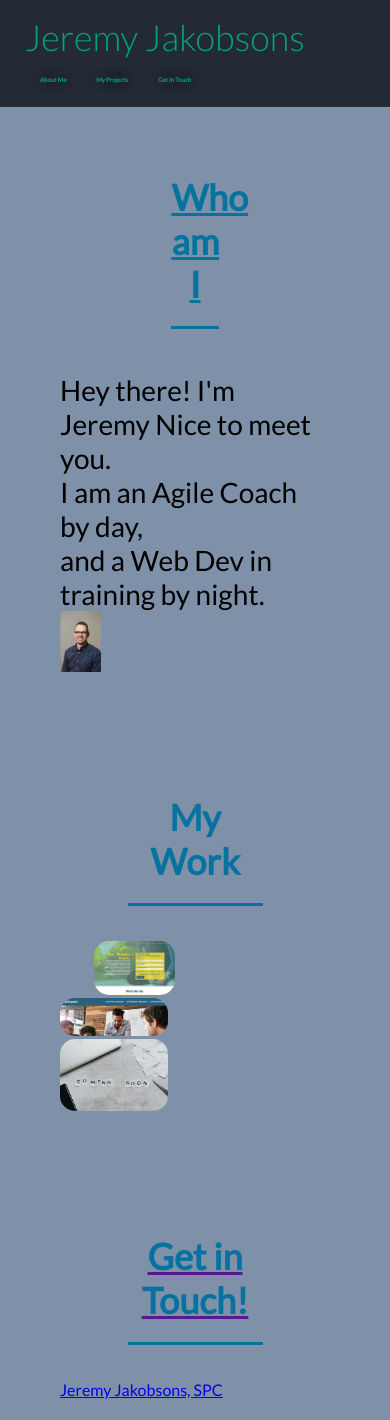
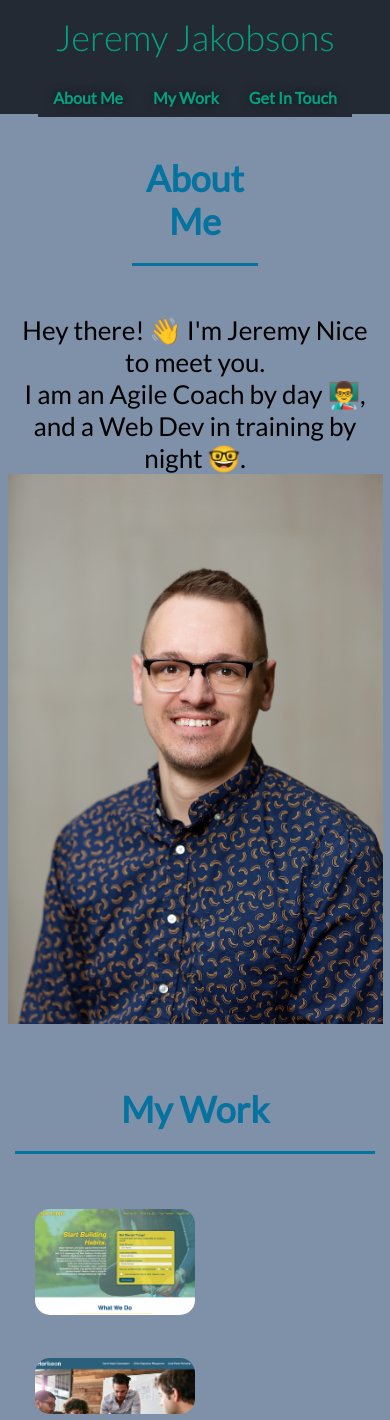
Before and after one commit to jjakobsons87/myPortfolio, a plain HTML site: page index.html in a window 390 px wide. Shown: the top 1420 px of the page. Drawn offline with Linux system fonts and the light colour scheme.

Commit message:
updated header/footer resposive styling

```diff
--- a/assets/css/style.css
+++ b/assets/css/style.css
@@ -17,7 +17,7 @@
 header {
     padding: 15px 25px;
     background-color: var(--primary-color);
-    /* background-position: 100%; */
+    background-position: 100%;
     display: flex;
     justify-content: space-between;
     flex-wrap: wrap;
@@ -33,7 +33,7 @@ header h1 {
     margin: 0;
     font-size: 36px;
     color: var(--secondary-color);
-    /* align-items: center; */
+    background-color: var(--primary-color);
 }
 
 header a {
@@ -54,6 +54,7 @@ header nav ul {
     justify-content: space-between;
     align-items: center;
     list-style: none;
+    background-color: var(--primary-color);
 }
 
 header nav ul li a {
@@ -61,7 +62,6 @@ header nav ul li a {
     font-weight: bold;
     font-size: 1.55vw;
     text-shadow: 0 0 10px rgba(0, 0, 0, .5);
-    background-color: var(--primary-color);
 }
 
 header nav ul li a:hover {
@@ -75,7 +75,7 @@ header nav ul li a:hover {
 /* Footer styling begin */
 footer {
     background-color: var(--primary-color);
-    padding: 40px 35px;
+    padding: 25px 20px;
     display: flex;
     justify-content: space-between;
     flex-wrap: wrap;
@@ -84,12 +84,14 @@ footer {
 
 footer h2 {
     color: var(--secondary-color);
+    background-color: var(--primary-color);
     font-size: 30px;
     margin: 0;
 }
 
 footer div {
     color: var(--secondary-color);
+    background-color: var(--primary-color);
     text-align: right;
 }
 /* end footer styling */
@@ -111,13 +113,11 @@ section {
     width: 35%;
     text-align: left;
     margin: 3.5%;
-    font-size: 18px;
     line-height: 1.2;
 }
 
 .hero-intro h2 {
     font-size: 36px;
-    text-decoration: underline;
     text-align: center;
 }
 
@@ -130,11 +130,9 @@ section {
 }
 
 .intro img {
-    position: absolute;
-}
+    position: relative;
+    max-width: 50%;
 
-.hero img {
-    max-width: 15%;
 }
 /*end intro section styling*/
 
@@ -144,14 +142,18 @@ section {
     border-bottom: 3px solid;
     color: var(--fourth-color);
     padding-bottom: 20px;
-    /* text-decoration: underline var(--primary-color); */
     text-align: center;
     margin: 0 auto 35px auto;
     width: 50%;
+    text-decoration: none;
+}
+
+.decoration {
+    text-decoration: underline;
 }
 
 /* Start of projects section styling */
-.project-item {
+.projects {
     width: 100%;
     margin: 0 auto;
     display: flex;
@@ -159,23 +161,90 @@ section {
     justify-content: space-around;
 }
 
-/* .projects div {
-    border: 1mm;
-    border-color: var(--secondary-color);
-} */
-
-.main-project {
-    max-width: 75%;
-}
-
-.project-item img:hover {
-    background: rgba(0, 0, 0, .5);
-    color: var(--primary-color);
-    border-radius: 15px;
-    text-shadow: none;
+.project-item {
+    margin: 20px;
+    flex: 1;
 }
 
 .project-item img {
-    max-width: 40%;
+    width: 100%;
+}
+
+
+.project-item img:hover {
+    opacity: 0.5;
+}
+
+/* .main-project img {
+
+} */
+.project-item img {
+    max-width: 50%;
     border-radius: 15px;
 }
+
+/* media queries */
+
+/* Media Query for smaller desktop screens and smaller */
+@media screen and (max-width: 980px) {
+    header {
+        padding-bottom: 0;
+        justify-content: center;
+        position: relative;
+    }
+
+    header h1 {
+        width: 100%;
+        text-align: center;
+    }
+
+    header nav ul {
+        margin-top: 22px;
+        width: 100%;
+        justify-content: left;
+    }
+
+    header nav ul li a {
+        font-size: 16px;
+    }
+
+    footer, footer div {
+        text-align: center;
+        width: 100%;
+    }
+
+    /* .hero-intro, {
+        width: 100%;
+    } */
+
+    .intro {
+        text-align: center;
+        font-size: 26px;
+    }
+
+    .section-title {
+        width: 80%;
+    }
+
+    .project-item {
+        flex: 0 70%;
+    }
+}
+
+/* Media Query for tablets and smaller */
+@media screen and (max-width: 768px) {
+    section {
+        padding: 30px 15px;
+    }
+}
+
+/* Media Query for mobile phones and smaller */
+@media screen and (max-width: 575px) {
+    .section-title {
+        width: 100%;
+    }
+
+    .project-item {
+        flex: 0 100%;
+    }
+}
--- a/index.html
+++ b/index.html
@@ -5,7 +5,7 @@
         <meta name="viewport" content="width=device-width, initial-scale=1.0" />
         <title>Jeremy Jakobsons Portfolio</title>
         <link rel="stylesheet" href="./assets/css/style.css">
-        <!-- Imporing google Fonts - Lato-->
+        <!-- Importing google Fonts - Lato -->
         <link rel="stylesheet" href="https://fonts.googleapis.com/css?family=Lato">
         <style>
              @import url('https://fonts.googleapis.com/css2?family=Lato:wght@300;400&display=swap');
@@ -26,7 +26,7 @@
                         <a href="#about-me">About Me</a>
                     </li>
                     <li>
-                        <a href="#my-projects">My Projects</a>
+                        <a href="#my-work">My Work</a>
                     </li>
                     <li>
                         <a href="#contact-me">Get In Touch</a>
@@ -39,29 +39,31 @@
         <section id="about-me" class="hero">
             <div class="hero-intro">
                 <h2 class="section-title primary border">
-                    Who am I
+                    About Me
                 </h2>
             </div>
             <div class="intro">
-                Hey there! I'm Jeremy Nice to meet you.
+                Hey there! 👋 I'm Jeremy Nice to meet you.
                 <br />
-                I am an Agile Coach by day,
+                I am an Agile Coach by day 👨‍🏫,
                 <br />
-                and a Web Dev in training by night.
+                and a Web Dev in training by night 🤓.
             </div>
+            <br />
             <div>
-            <img src="./assets/images/OST_Kickoff_Headshots-262.jpg" alt="head-shot of Jeremy in a blue shirt and glasses" />
+            <img src="./assets/images/OST_Kickoff_Headshots-262.jpg" alt="head-shot of Jeremy in a blue shirt and glasses" height="550" width="375"/>
             </div>
         </section>
 
         <!-- My work section begins -->
-        <section id="my-projects" class="projects">
+        <section id="my-work">
             <div class="flex-row">
                 <h2 class="section-title primary border">
                 My Work
                 </h2>
             </div>
 
+            <div class="projects">
             <!-- First Project -->
                 <article class="main-project project-item">
                     <a href="https://jjakobsons87.github.io/run-buddy/"  />
@@ -69,34 +71,32 @@
                 </article>
 
                 <!-- Second Project -->
-            <div class="project-item">
+                <article class="project-item">
                     <a href="https://jjakobsons87.github.io/challengeOneRefactor/" />
                     <img src="./assets/images/horiseon-sc.png" alt="screen shot of the Horiseon website landing page" />
-
-            </div>
+                </article>
 
                 <!-- Third Project -->
                 <article class="project-item">
                     <a href="" />
                     <img src="./assets/images/pexels-alleksana-4271927.jpg" />
                 </article>
-
+            </div>
         </section>
 
         <!-- Contact me section begins -->
-        <section id="contact-me" class="contact">
+        <section id="contact-me">
             <div>
-                <h2 class="section-title primary border">
+                <h3 class="section-title">
                     Get in Touch!
-                </h2>
+                </h3>
+                <div>
+                <p class="decoration">
+                    Find me on
+                <a href="https://www.linkedin.com/in/jeremy-jakobsons"> LinkedIn </a>
+                </p>
                 </div>
-            <script src="https://platform.linkedin.com/badges/js/profile.js" async defer type="text/javascript"></script>
-            <div class="badge-base LI-profile-badge" data-locale="en_US" data-size="medium" data-theme="light" data-type="VERTICAL" data-vanity="jeremy-jakobsons-spc-6a976b68" data-version="v1">
-                <a class="badge-base__link LI-simple-link"
-                href="https://www.linkedin.com/in/jeremy-jakobsons-spc-6a976b68?trk=profile-badge">Jeremy Jakobsons, SPC
-                </a>
             </div>
-
         </section>
 
         <footer>
```
Lines whose indentation alone changed are shown as unchanged.
